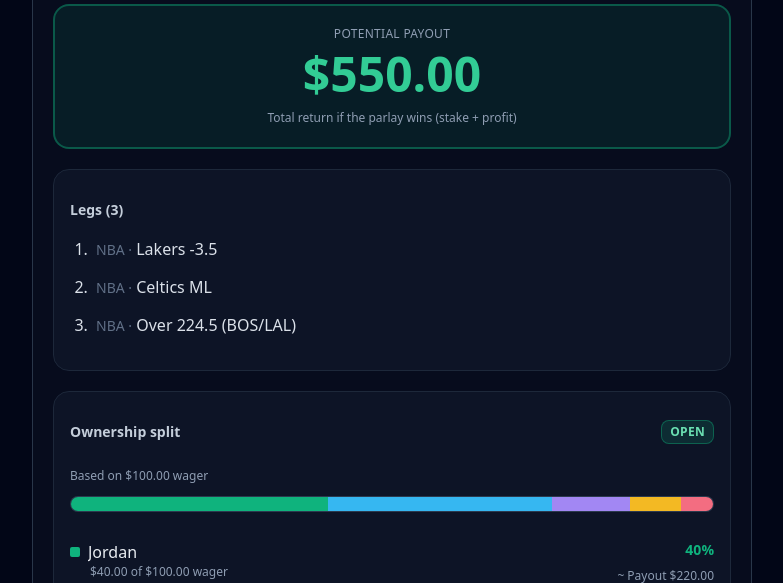
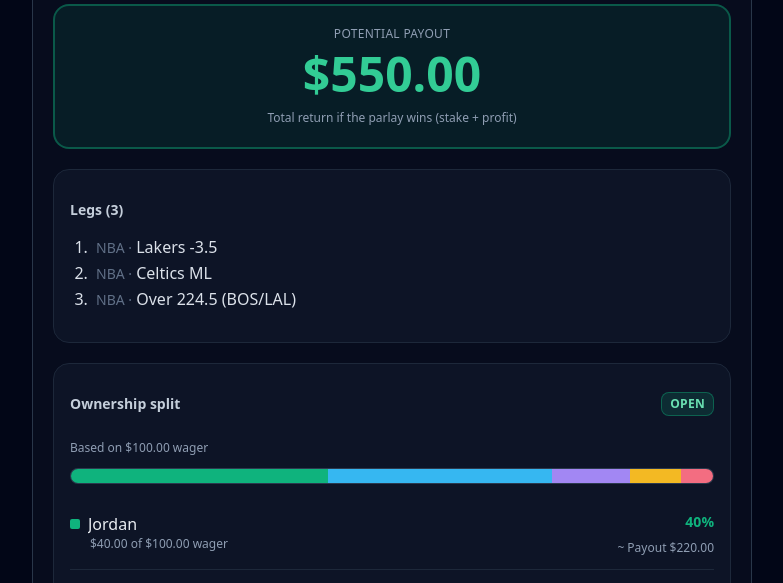
Before and after one commit to ZHX523/parlaysplit, a Django app: template parlays/templates/parlays/landing.html in a window 1280 px wide. Shown: the part 902-1485 px from the top of the page, without its empty margins (248-1031 px from the left). Run offline with Django 5.2, Linux system fonts and the light colour scheme; the template is opened without the code that fills it, so the values that code supplies are empty; parts of the project's set-up code (start-up, migrations or seed data) failed here and were passed over; some libraries are stand-ins or nearby versions.

Commit message:
Tighten spacing between parlay legs on demo and public pages.
Co-authored-by: Cursor <cursoragent@cursor.com>

```diff
--- a/static/css/output.css
+++ b/static/css/output.css
@@ -202,8 +202,8 @@ button.btn-check-parlay,a.btn-check-parlay{-webkit-appearance:none;appearance:no
 .text-base{font-size:1rem;line-height:1.5rem}
 .space-y-3>:not([hidden])~:not([hidden]){margin-top:.75rem}
 .pl-1{padding-left:.25rem}
-.parlay-legs-list{margin-left:.125rem;padding-left:1.25rem;font-size:1rem;line-height:1.625;color:#e2e8f0;list-style:decimal;list-style-position:outside}
-.parlay-legs-list>li+li{margin-top:.75rem}
+.parlay-legs-list{margin-left:.125rem;padding-left:1.25rem;font-size:1rem;line-height:1.375;color:#e2e8f0;list-style:decimal;list-style-position:outside}
+.parlay-legs-list>li+li{margin-top:.25rem}
 .parlay-legs-list li{padding-left:.25rem}
 .parlay-leg-type{font-size:.875rem;line-height:1.25rem;color:#64748b}
 .ownership-bar{display:flex;height:1rem;width:100%;overflow:hidden;border-radius:9999px;border:1px solid rgba(51,65,85,.8);background-color:#1e293b}
--- a/static/src/input.css
+++ b/static/src/input.css
@@ -315,7 +315,7 @@
     @apply inline-block h-2.5 w-2.5 rounded-sm;
   }
   .parlay-legs-list {
-    @apply space-y-3 text-base leading-relaxed text-slate-200;
+    @apply space-y-1 text-base leading-snug text-slate-200;
     list-style: decimal;
     list-style-position: outside;
     padding-left: 1.25rem;
--- a/templates/base.html
+++ b/templates/base.html
@@ -10,7 +10,7 @@
   <meta name="apple-mobile-web-app-capable" content="yes">
   <meta name="apple-mobile-web-app-status-bar-style" content="black-translucent">
   <link rel="icon" href="{% static 'img/favicon.svg' %}" type="image/svg+xml">
-  <link rel="stylesheet" href="{% static 'css/output.css' %}?v=37">
+  <link rel="stylesheet" href="{% static 'css/output.css' %}?v=39">
   {% if google_analytics_id %}
   <script async src="https://www.googletagmanager.com/gtag/js?id={{ google_analytics_id }}"></script>
   <script>
```
